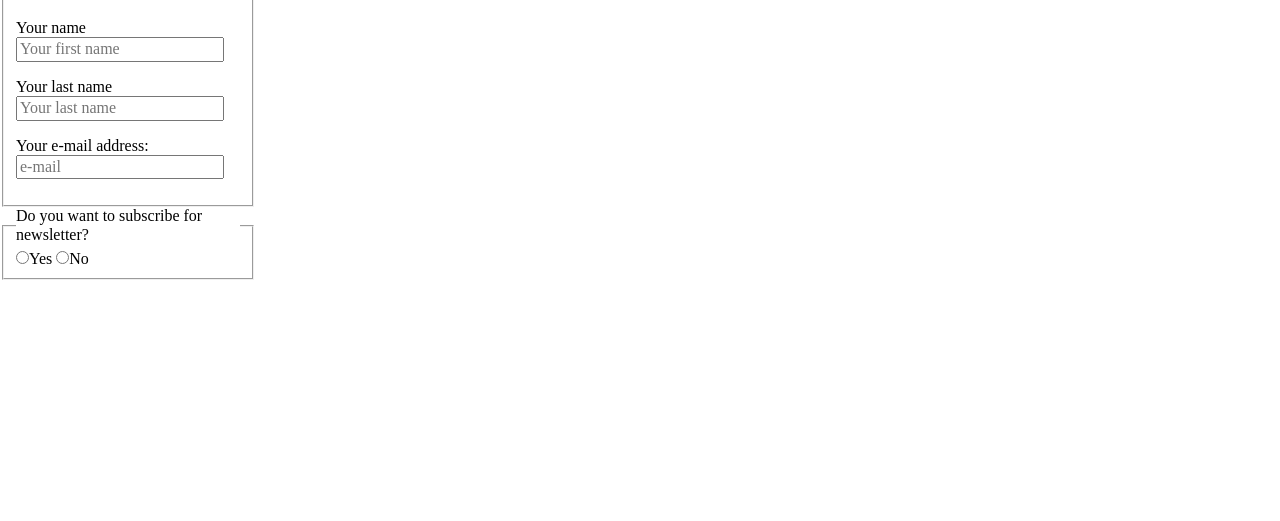
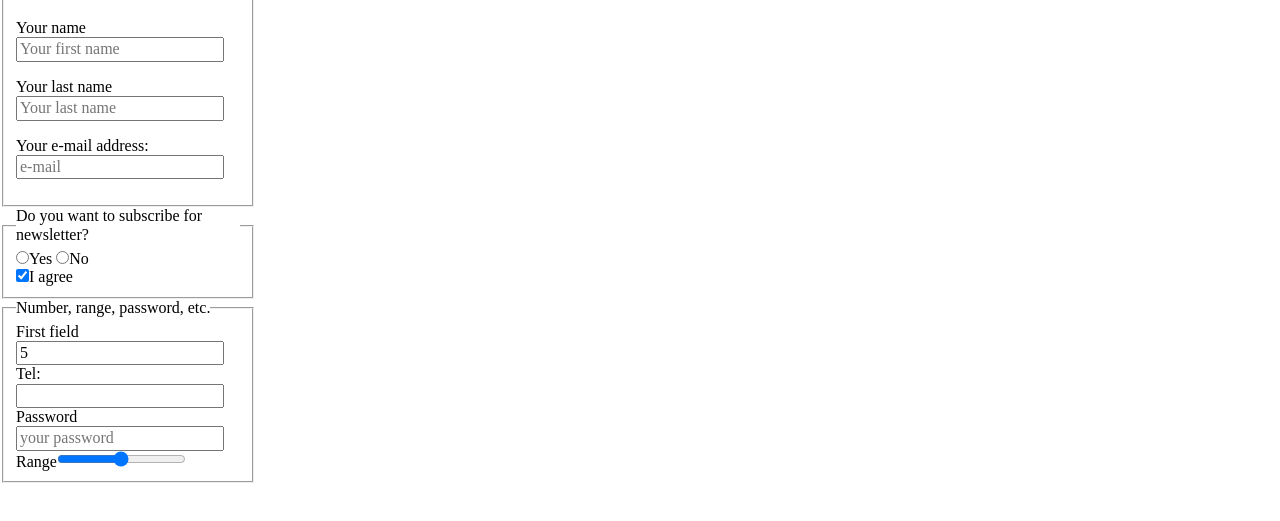
Before and after one commit to Kudlaty-dev/cv, a plain HTML site: page contact.html in a window 1280 px wide. Shown: the part 251-772 px from the top of the page. Drawn offline with Linux system fonts and the light colour scheme.

Commit message:
New info in form

```diff
--- a/contact.html
+++ b/contact.html
@@ -41,7 +41,15 @@
       <fieldset>
         <legend>Do you want to subscribe for newsletter?</legend>
         <label><input type="radio" name='newsletter' value='Yes'>Yes</label>
-        <label><input type="radio" name='newsletter' value='No'>No</label>
+        <label><input type="radio" name='newsletter' value='No'>No</label></br>
+        <label><input type="checkbox" name='agree' value='yep' checked>I agree</label>
+      </fieldset>
+      <fieldset>
+        <legend>Number, range, password, etc.</legend>
+        <label>First field<input type="number" name='number' value='5'></label>
+        <label>Tel:<input type="tel" name='phone'></label>
+        <label>Password<input type="password" name='pass' placeholder="your password"></label>
+        <label>Range<input type="range" name='range'min='0' max='100' step='5'></label>
       </fieldset>
       </form>
     </article>
```
